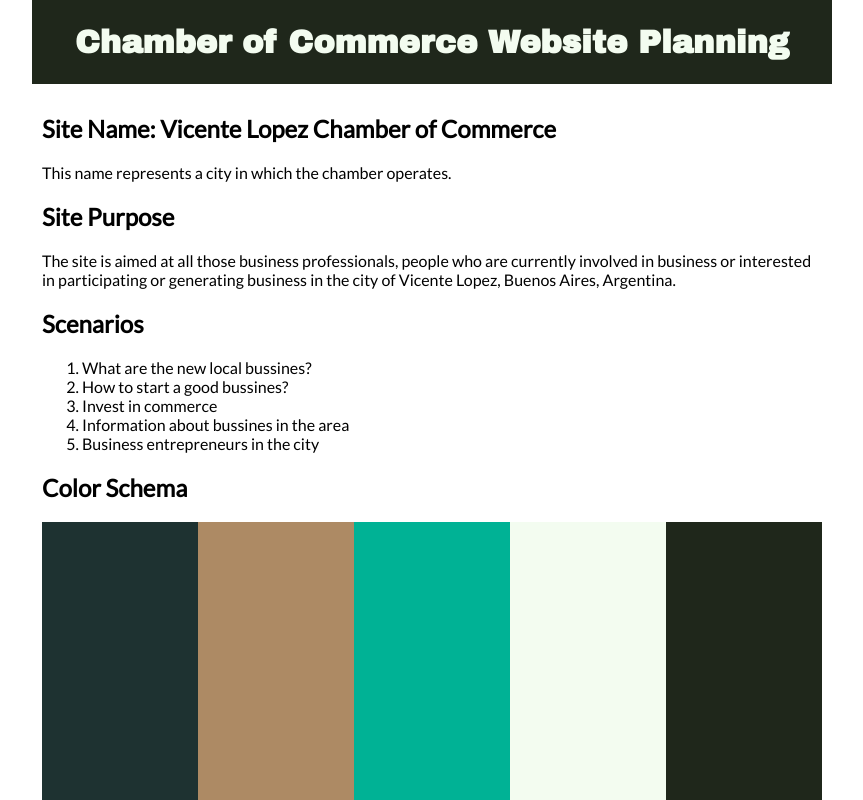
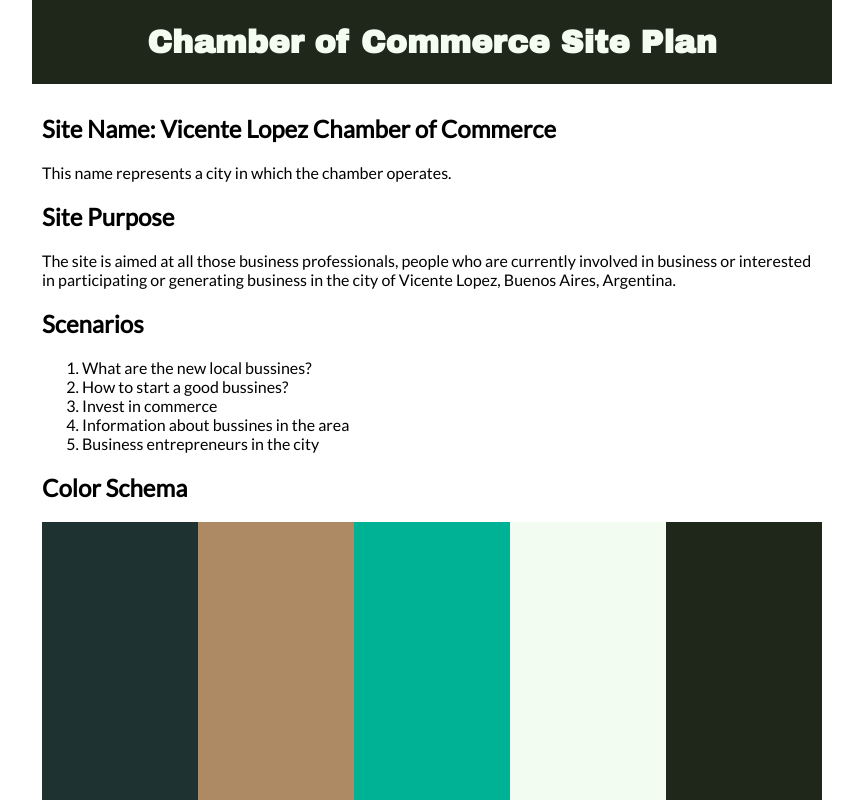
Before and after one commit to ailenalonso/wdd230, a plain HTML site: page week01/chamber-site-plan.html in a window 1280 px wide. Shown: the top 800 px of the page, without its empty margins (208-1071 px from the left). Drawn offline with Linux system fonts and the light colour scheme.

Commit message:
fixing errors

```diff
--- a/week01/chamber-site-plan.html
+++ b/week01/chamber-site-plan.html
@@ -3,14 +3,14 @@
 <head>
     <meta charset="UTF-8">
     <meta name="viewport" content="width=device-width,initial-scale=1.0">
-    <title>Ailen Alonso - WDD230 - Chamber of Commerce Website Planning</title>
+    <title>Ailen Alonso - WDD230 - Chamber of Commerce Site Plan</title>
     <meta name="description" content="This page will contain the Website Planning of the Chamber of Commerce site.">
     <meta name="author" content="Ailen Alonso">
     <link rel="stylesheet" href="styles/chamber-site-plan.css">
 </head>
 <body>
     <header>
-        <h1>Chamber of Commerce Website Planning</h1>
+        <h1>Chamber of Commerce Site Plan</h1>
     </header>
     <main>
         <section>
```
